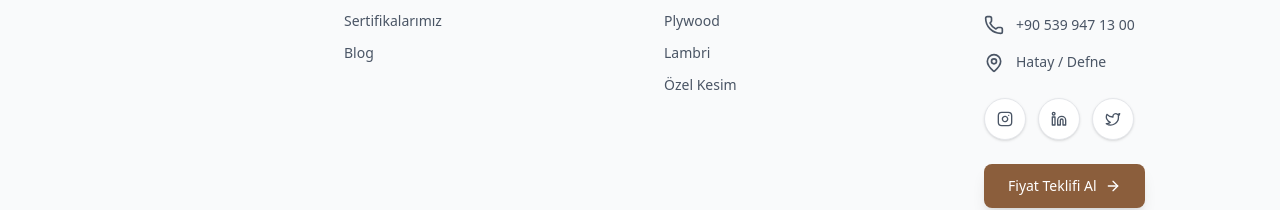
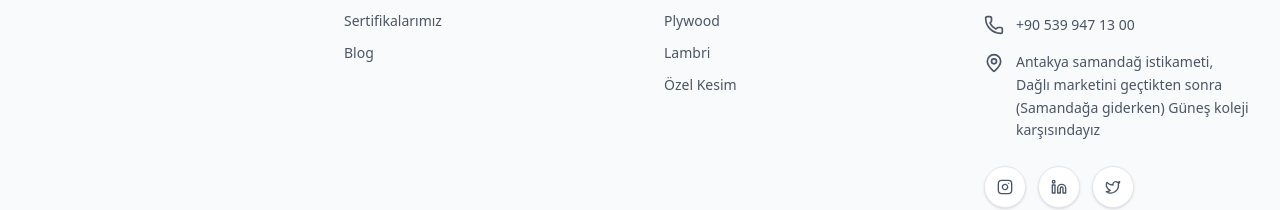
Before and after one commit to istanbullu728-max/kereste, a Next.js app: page /iletisim in a window 1280 px wide. Shown: the part 1174-1384 px from the top of the page. Built offline with nearby package versions, Linux system fonts and the light colour scheme; a web font is replaced by a local one.

Commit message:
Update factory address to detailed version in Footer and Contact sections

```diff
--- a/src/components/layout/Footer.tsx
+++ b/src/components/layout/Footer.tsx
@@ -54,7 +54,7 @@ export function Footer() {
                             </a>
                             <div className="flex items-start gap-3 group">
                                 <MapPin className="w-4 h-4 sm:w-5 sm:h-5 text-timber-brown mt-0.5 flex-shrink-0" />
-                                <span className="leading-relaxed">Hatay / Defne</span>
+                                <span className="leading-relaxed">Antakya samandağ istikameti, <br />Dağlı marketini geçtikten sonra <br />(Samandağa giderken) Güneş koleji karşısındayız</span>
                             </div>
                         </div>
 
--- a/src/data/contact.tsx
+++ b/src/data/contact.tsx
@@ -6,7 +6,7 @@ export const contactItems: ContactItem[] = [
     {
         icon: MapPin,
         title: "Fabrika Adresi",
-        content: <>Hatay / Defne</>,
+        content: <>Antakya samandağ istikameti,<br />Dağlı marketini geçtikten sonra <br />(Samandağa giderken)<br />Güneş koleji karşısındayız</>,
         delay: 0.1
     },
     {
```
